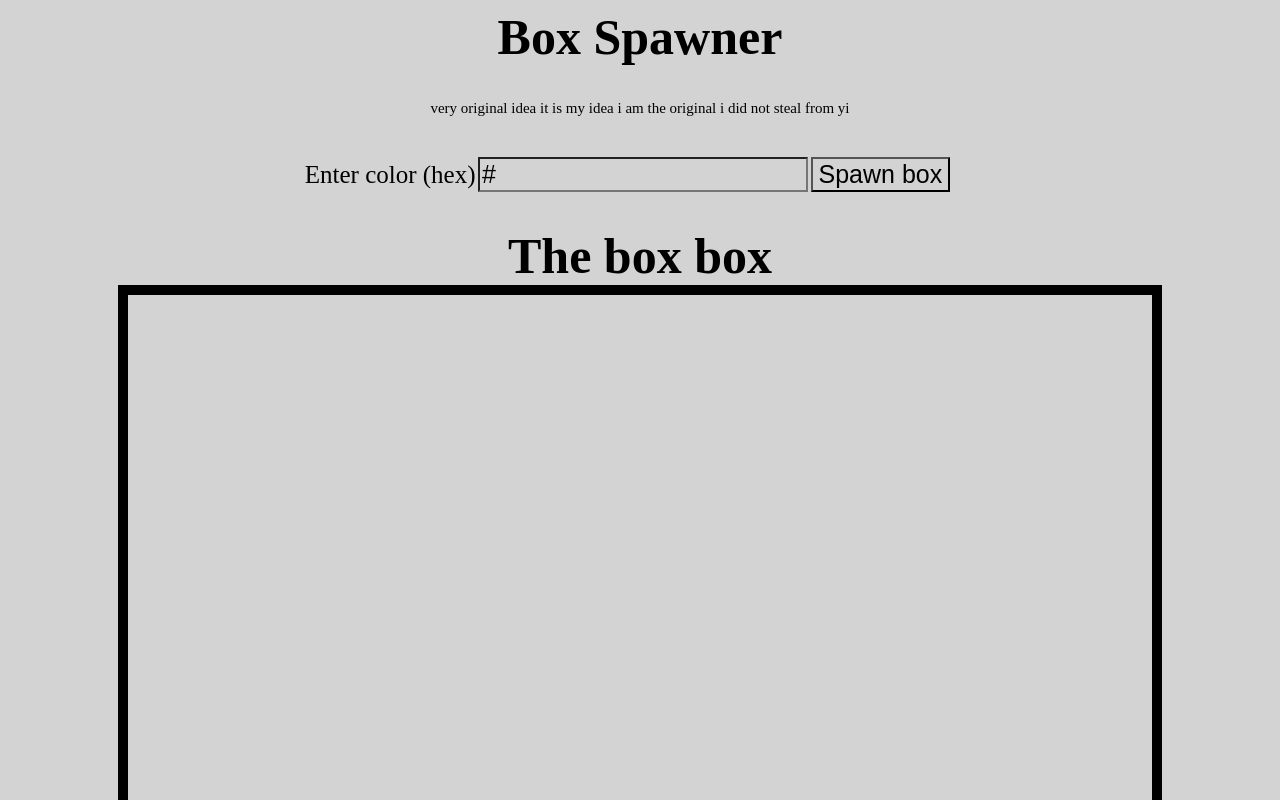
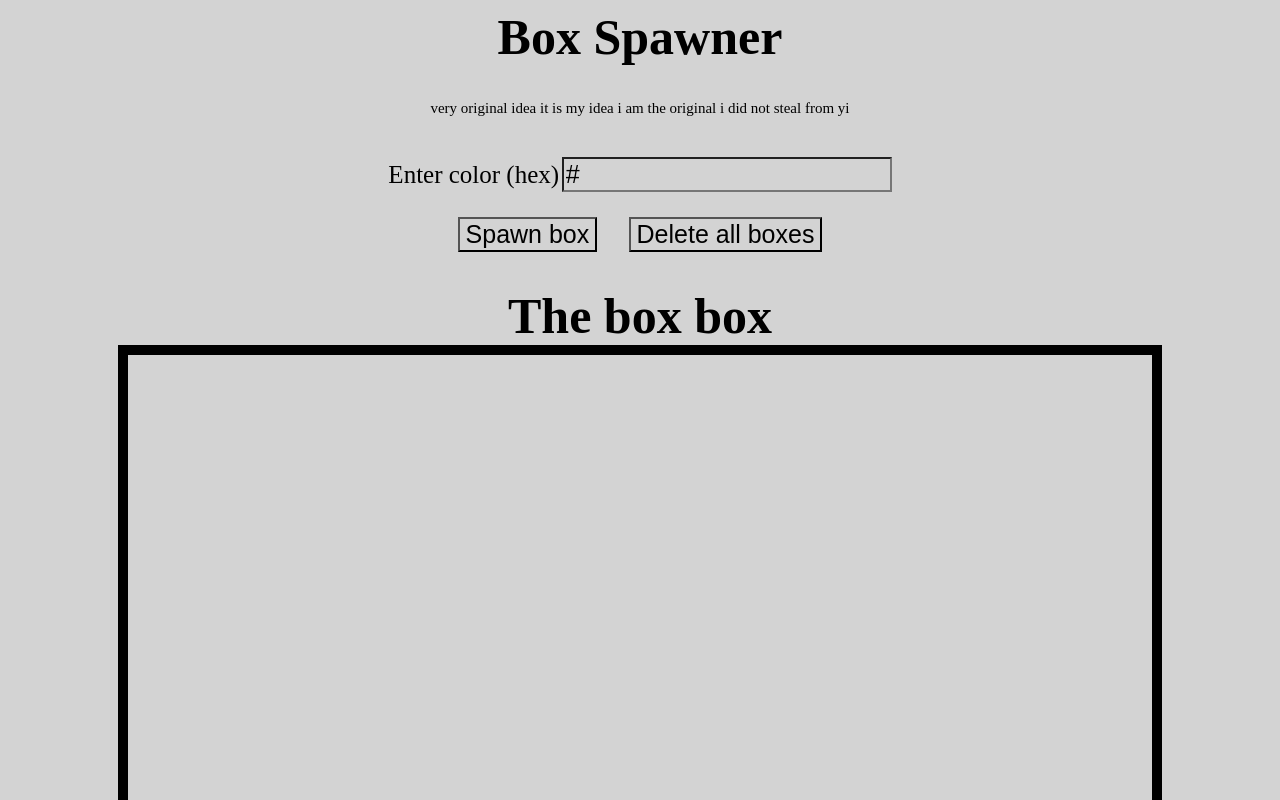
Before and after one commit to staten-island-tech/dom-manipulation-project-aalskdjfhg123, a plain HTML site: page index.html in a window 1280 px wide. Shown: the top 800 px of the page. Drawn offline with Linux system fonts and the light colour scheme.

Commit message:
Update index.html

```diff
--- a/index.html
+++ b/index.html
@@ -13,7 +13,11 @@
     <div class="form">
         <label for="entered value">Enter color (hex)</label>
         <input type="text" id="entered" maxlength="7">
+<p>
+       <div class="buttons">
         <button id="button">Spawn box</button>
+        <button id="delete">Delete all boxes</button>
+       </div>
 
     </div>
     <div class="text">The box box</div>
```
